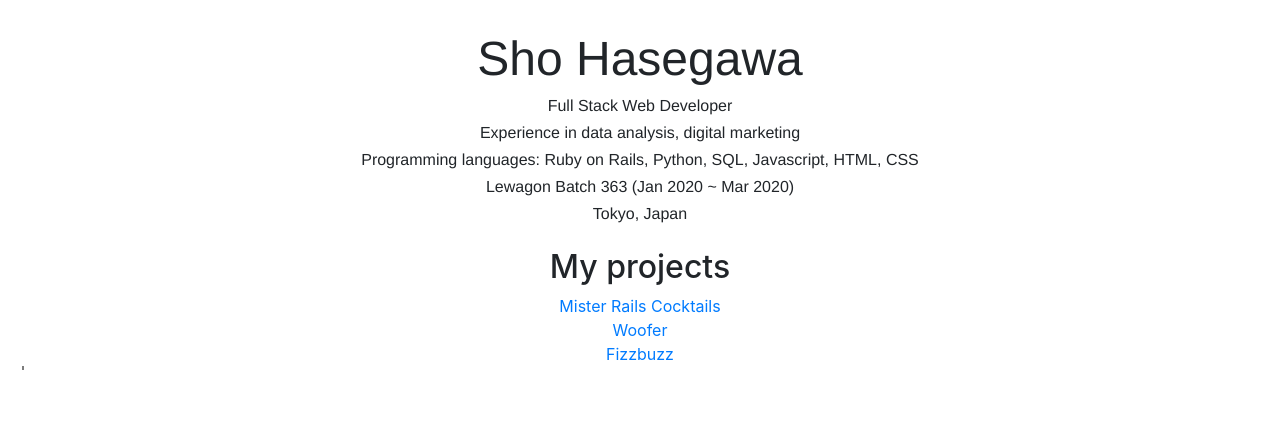
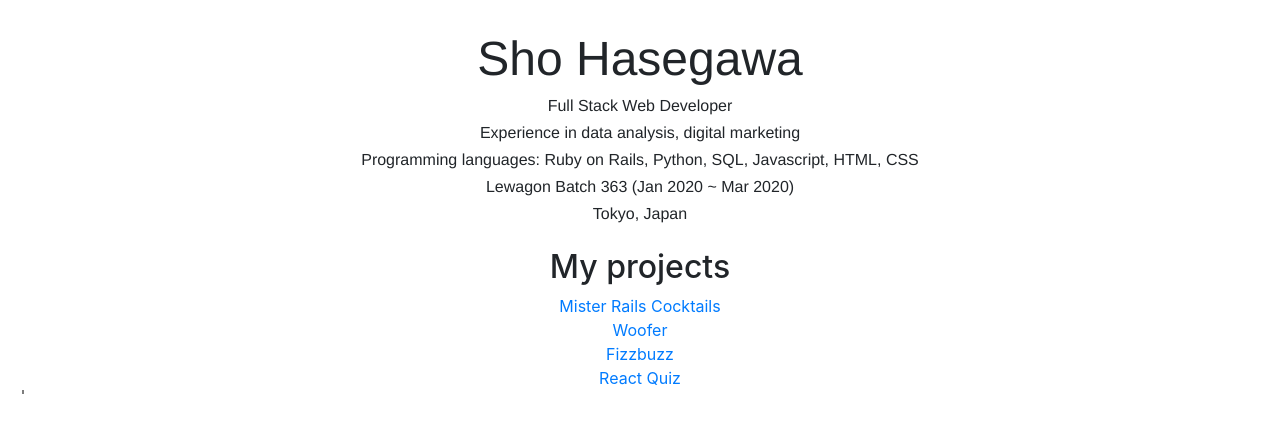
Before and after one commit to sho10/sho-personal-page, a plain HTML site: page index.html in a window 1280 px wide. Shown: the part 102-526 px from the top of the page. Drawn offline with nearby package versions, Linux system fonts and the light colour scheme; files whose address does not match are found by name.

Commit message:
added link to react quiz

```diff
--- a/index.html
+++ b/index.html
@@ -43,6 +43,7 @@
     <a href="https://mister-cocktail-sho.herokuapp.com/">Mister Rails Cocktails</a>
     <a href="https://woofer-project.herokuapp.com/">Woofer</a>
     <a href="https://sad-kowalevski-67733c.netlify.app">Fizzbuzz</a>
+    <a href="https://react-quiz-project.herokuapp.com/">React Quiz</a>
   </div>
 <!--      <div class="player-box">
        <div class="player">
```
